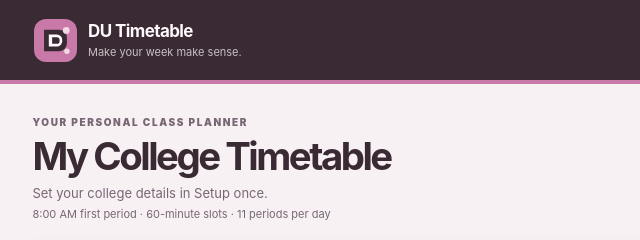
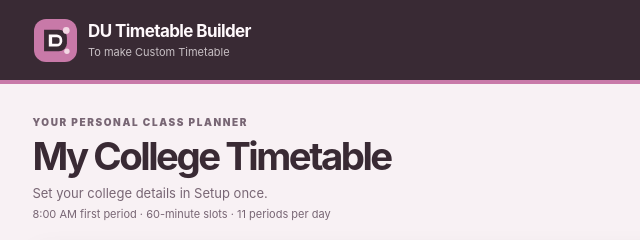
Before and after one commit to m4shere/DU-College-Timetable, a plain HTML site: page index.html in a window 1280 px wide. Shown: the top 240 px of the page, 0-640 px from the left. Drawn offline with Linux system fonts and the light colour scheme.

Commit message:
improve heading

```diff
--- a/index.html
+++ b/index.html
@@ -16,7 +16,7 @@
     <div class="header-inner">
       <a class="brand" href="#top" aria-label="DU Timetable home">
         <img src="assets/logo.svg" alt="" class="brand-logo">
-        <span class="brand-copy"><strong>DU Timetable</strong><small>Make your week make sense.</small></span>
+        <span class="brand-copy"><strong>DU Timetable Builder</strong><small>To make Custom Timetable</small></span>
       </a>
       <div class="header-tools">
         <label class="theme-switcher" for="paletteSelect"><span class="theme-icon" aria-hidden="true">✳</span><span class="switcher-copy"><small>YOUR VIBE</small><select id="paletteSelect" aria-label="Choose a timetable colour theme"><option value="cute-muted">Cute & Muted</option></select></span></label>
```
